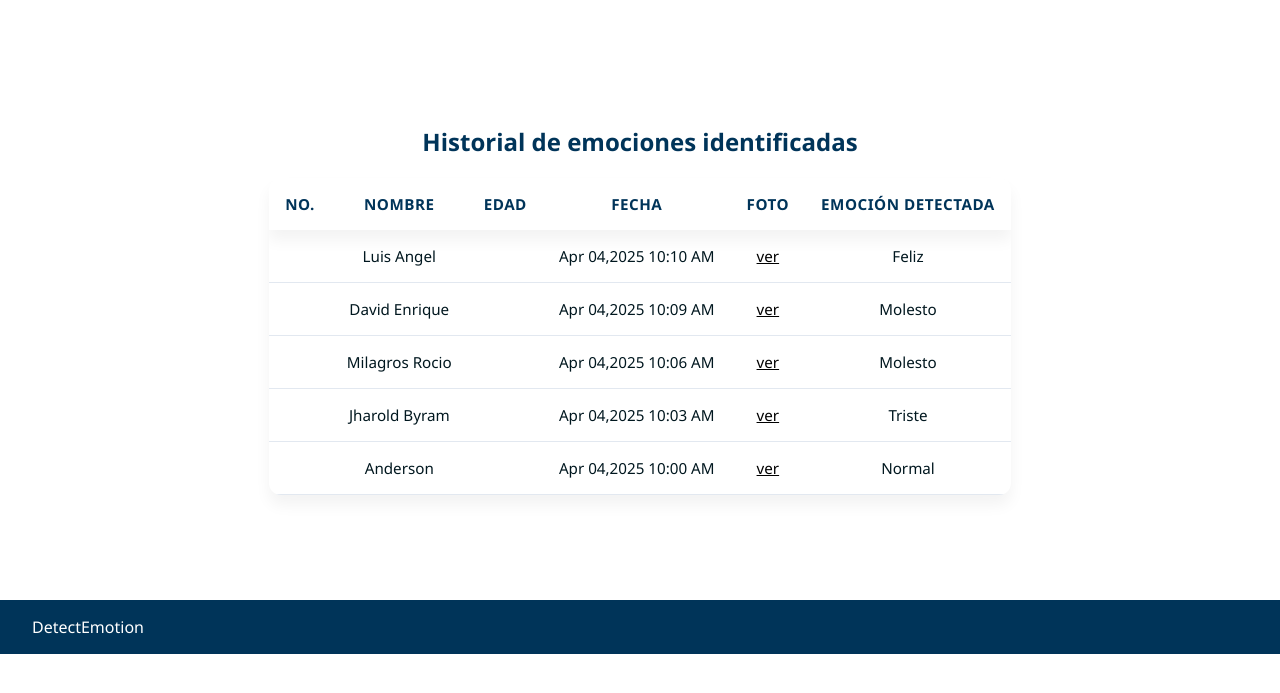
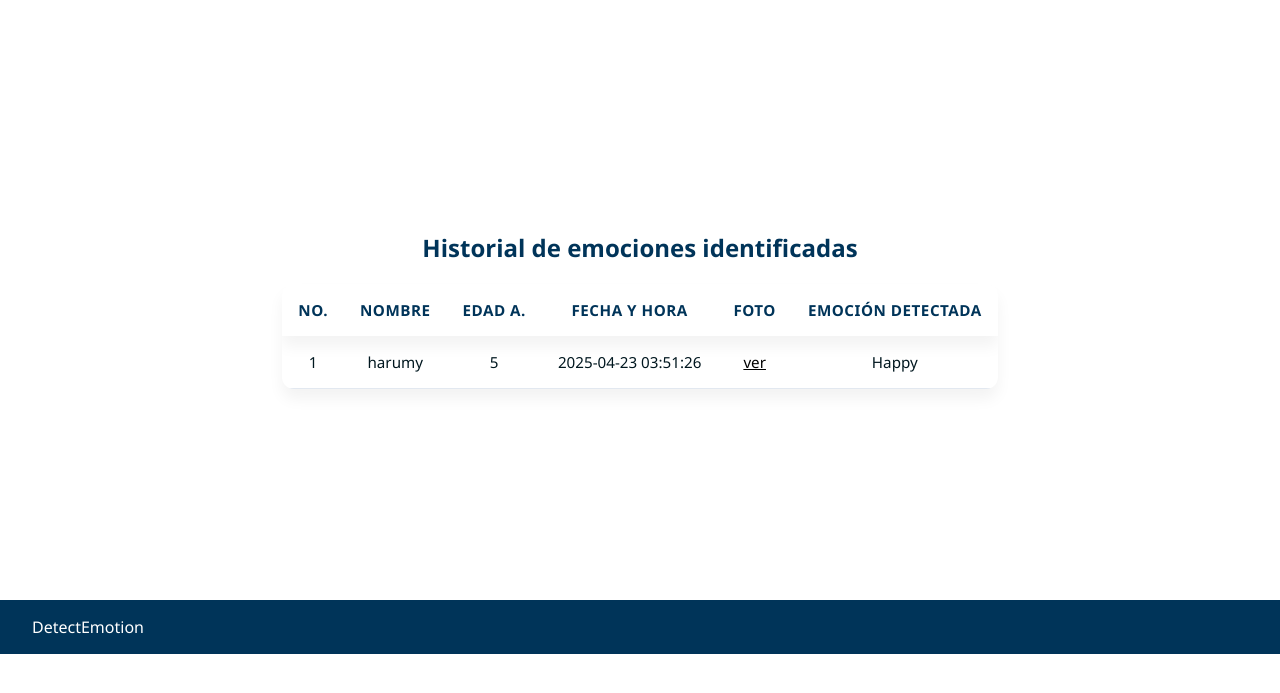
Before and after one commit to Jharold07/app_emotion_identification, a Flask app: page /historial in a window 1280 px wide. Shown: the part 66-759 px from the top of the page. Run offline with Flask 3, Linux system fonts and the light colour scheme; a user stored in the database is signed in; data comes from the database, SQL or seed files in the repository; both versions use the stored data as it was after the commit.

Commit message:
avance entrenamiento, front

```diff
--- a/app.py
+++ b/app.py
@@ -61,15 +61,34 @@ def predecir():
 
 
 @app.route("/historial")
+@app.route("/historial")
 def historial():
-    # Aquí deberías reemplazar por datos reales desde una BD o archivo JSON
-    historial_data = [
-        {"nombre": "Luis Angel", "fecha": "Apr 04,2025 10:10 AM", "tiempo": "1.03", "foto": "luis.jpg", "emocion": "Feliz"},
-        {"nombre": "David Enrique", "fecha": "Apr 04,2025 10:09 AM", "tiempo": "1.43", "foto": "david.jpg", "emocion": "Molesto"},
-        {"nombre": "Milagros Rocio", "fecha": "Apr 04,2025 10:06 AM", "tiempo": "1.63", "foto": "milagros.jpg", "emocion": "Molesto"},
-        {"nombre": "Jharold Byram", "fecha": "Apr 04,2025 10:03 AM", "tiempo": "2.01", "foto": "jharold.jpg", "emocion": "Triste"},
-        {"nombre": "Anderson", "fecha": "Apr 04,2025 10:00 AM", "tiempo": "1.52", "foto": "anderson.jpg", "emocion": "Normal"},
-    ]
+    if 'usuario_id' not in session:
+        return redirect('/login')
+
+    conn = sqlite3.connect('data/emociones.db')
+    cursor = conn.cursor()
+    cursor.execute('''
+        SELECT nombre, edad, fecha, hora, emocion, imagen_path
+        FROM registros
+        WHERE usuario_id = ?
+        ORDER BY fecha DESC, hora DESC
+    ''', (session['usuario_id'],))
+
+    datos = cursor.fetchall()
+    conn.close()
+
+    historial_data = []
+    for idx, fila in enumerate(datos, 1):
+        historial_data.append({
+            "no": idx,
+            "nombre": fila[0],
+            "edad": fila[1],
+            "fecha": f"{fila[2]} {fila[3]}",
+            "emocion": fila[4].capitalize(),
+            "foto": fila[5]
+        })
+
     return render_template("historial.html", historial=historial_data)
 
 # INICIAR SESION
@@ -140,7 +159,6 @@ def logout():
     return redirect('/login')
 
 #guardar datos en la BD (emociones)
-
 @app.route('/guardar', methods=['POST'])
 def guardar():
     nombre = request.form.get('nombre')
@@ -168,28 +186,3 @@ def guardar():
 
 if __name__ == '__main__':
     app.run(debug=True)
-
-
-
-# app = Flask(__name__)
-# modelo = tf.keras.models.load_model("modelo_ferac_cnn_50 epocas.h5")
-# emociones = ['Natural', 'anger', 'fear', 'joy']
-
-# @app.route('/')
-# def index():
-#     return render_template('index.html')
-
-# @app.route('/predecir', methods=['POST'])
-# def predecir():
-#     imagen = request.files['imagen']
-#     img = Image.open(imagen).convert('RGB').resize((96, 96))  # Convertir a RGB y redimensionar
-#     img_array = np.array(img) / 255.0
-#     img_array = img_array.reshape(1, 96, 96, 3)  # Asegurar formato correcto para modelo RGB
-
-#     prediccion = modelo.predict(img_array)
-#     emocion = emociones[np.argmax(prediccion)]
-
-#     return f"Emoción detectada: {emocion}"
-
-# if __name__ == '__main__':
-#     app.run(debug=True)
--- a/templates/historial.html
+++ b/templates/historial.html
@@ -26,13 +26,32 @@
         </div>
 
         <div class="container">
+            <!-- <form method="GET" action="/historial" class="filtro-form">
+                <input type="text" name="nombre" placeholder="Buscar por nombre" value="{{ request.args.get('nombre', '') }}">
+
+                <select name="emocion">
+                    <option value="">Todas las emociones</option>
+                    <option value="feliz">Feliz</option>
+                    <option value="molesto">Molesto</option>
+                    <option value="triste">Triste</option>
+                    <option value="neutral">Neutral</option>
+                    <option value="miedo">Miedo</option>
+                    <option value="asco">Asco</option>
+                    <option value="sorpresa">Sorpresa</option>
+                </select>
+
+                <input type="date" name="fecha" value="{{ request.args.get('fecha', '') }}">
+
+                <button type="submit">Filtrar</button>
+            </form> -->
+
             <table>
                 <thead>
                     <tr>
                         <th>NO.</th>
                         <th>Nombre</th>
-                        <th>Edad</th>
-                        <th>Fecha</th>
+                        <th>Edad A.</th>
+                        <th>Fecha y Hora</th>
                         <th>Foto</th>
                         <th>Emoción detectada</th>
                     </tr>
```
Also changed, not shown: data/emociones.db, static/fotos/ROCIO_20250423131625.jpg (added), static/fotos/bryam_20250423132120.jpg (added), static/fotos/harumy_20250423035120.jpg (added), static/fotos/sisisisisi_20250423131345.jpg (added), 1 other file.
